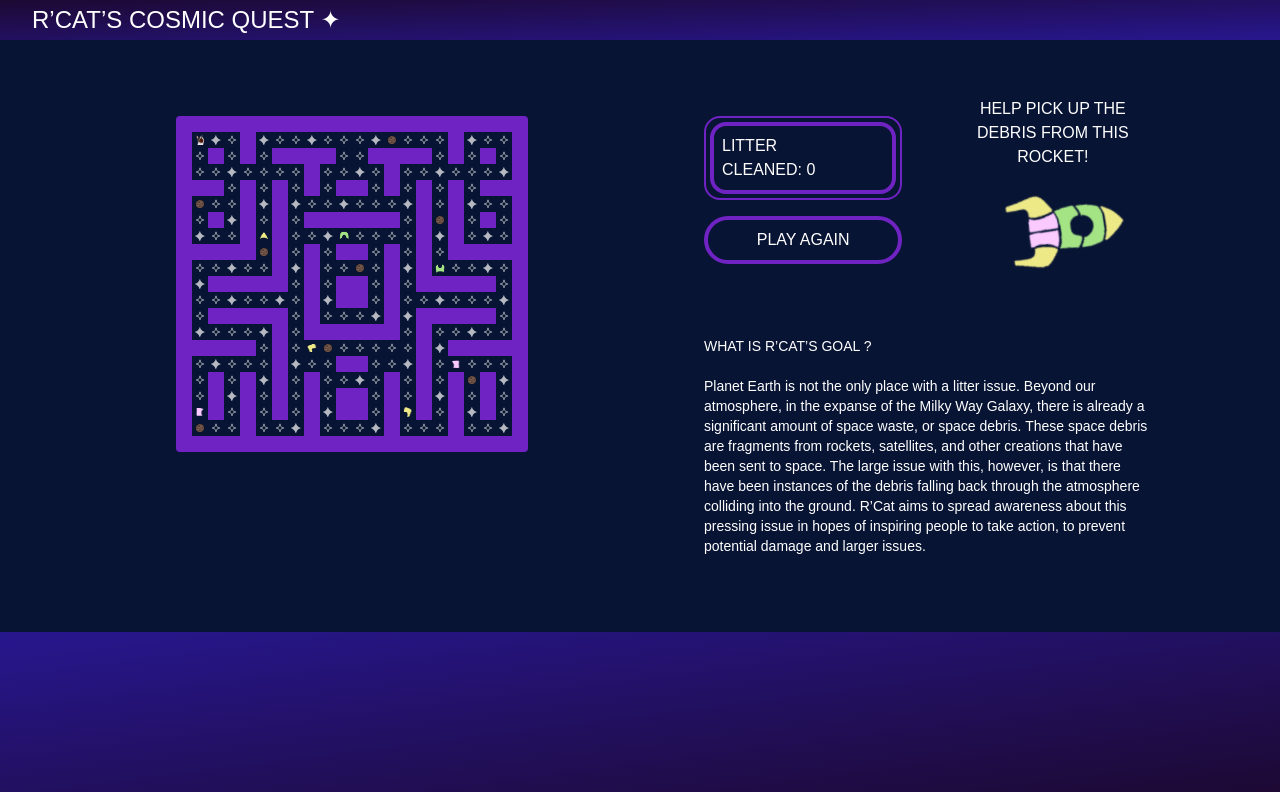
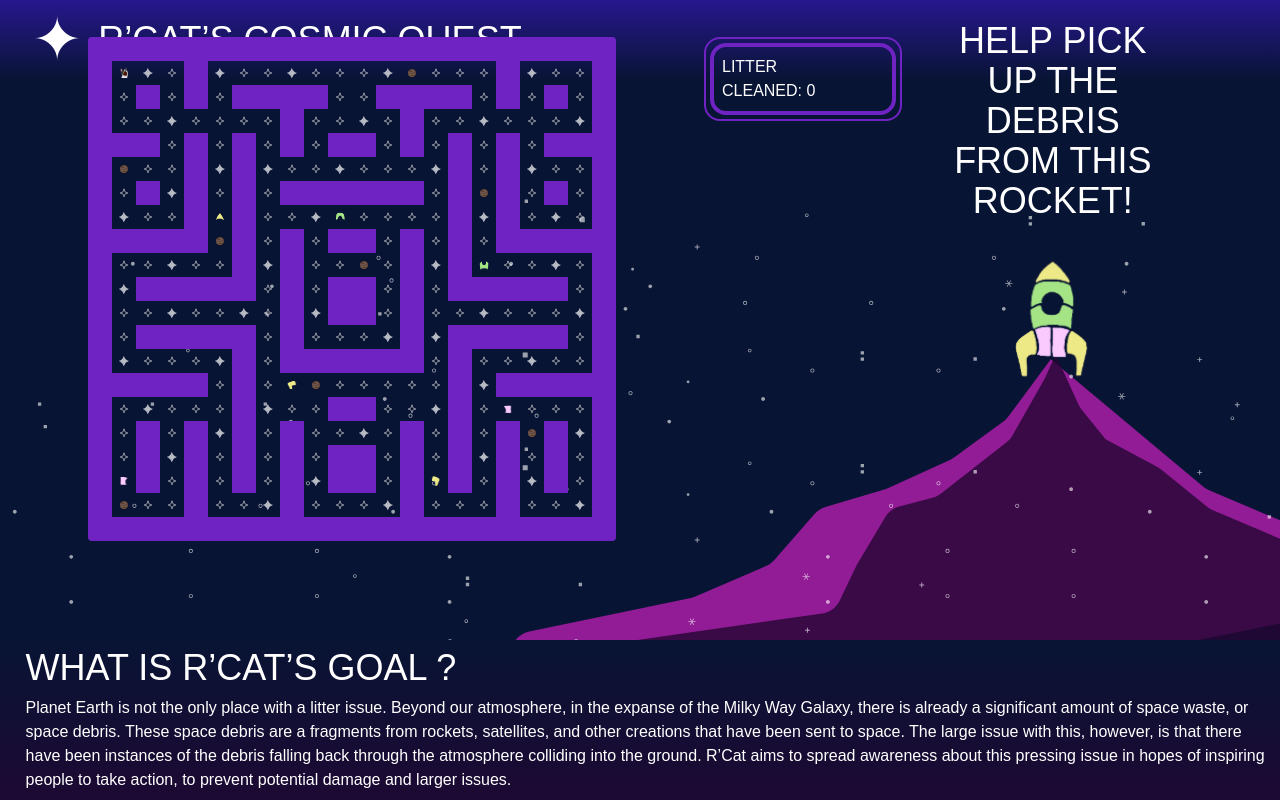
Before and after one commit to shirleyduong/R-Cat-s-Cosmic-Quest, a Next.js app: page / in a window 1280 px wide. Built offline with nearby package versions, Linux system fonts and the light colour scheme; a web font is replaced by a local one.

Commit message:
ui changes

```diff
--- a/src/components/Content.jsx
+++ b/src/components/Content.jsx
@@ -1,14 +1,15 @@
 "use client";
-import React, { useState } from 'react';
-import Image from 'next/image';
+import React, { useState } from "react";
+import Image from "next/image";
 import rocket from "../../public/rocket.svg";
-import Game from './Game';
+import space from "../../public/space.svg";
+import starss from "../../public/starss.svg";
+import Game from "./Game";
 import { motion } from "framer-motion";
 
 const animations = {
   animate: {
     y: [0, -20, 0], // Moves up and down
-    rotate: [0, 50, 0], // Rotates
   },
 };
 
@@ -16,11 +17,19 @@ const Content = () => {
   const [score, setScore] = useState(0);
 
   return (
-    <div className="h-[74vh] bg-cats-blue-100 flex items-center text-white">
-      <div className="grid grid-cols-2 px-[10vw] py-[6vh] gap-[10vw]">
+    <div className="relative h-[70vh] bg-cats-blue-100 flex items-center text-white">
+        <Image
+        src={space}
+        alt="Space"
+        className="absolute right-0 bottom-0 w-[60%] overflow-hidden"
+        />
+        <Image src={starss} alt={starss} className="absolute opacity-60 right-0 bottom-0 w-screen overflow-hidden z-0"/>
+
+      <div className="grid grid-cols-2 px-[10vw] py-[6vh] gap-[10vw] z-10">
         <div>
           <Game score={score} setScore={setScore} />
         </div>
+        {/* Info Section */}
         <div className="grid grid-rows-2">
           <div className="grid grid-cols-2 gap-[4vw]">
             <div>
@@ -29,17 +38,16 @@ const Content = () => {
                   LITTER <br /> CLEANED: {score}
                 </div>
               </div>
-              <div className="flex justify-center items-center px-4 py-2 mt-4 rounded-full border-4 border-cats-purple-300">
-                PLAY AGAIN
-              </div>
             </div>
             <div className="flex flex-col justify-center items-center text-center">
-              <p className="-translate-y-8">HELP PICK UP THE DEBRIS FROM THIS ROCKET!</p>
+              <p className="text-4xl -translate-y-4">
+                HELP PICK UP THE DEBRIS FROM THIS ROCKET!
+              </p>
               <motion.div
                 variants={animations}
                 animate="animate"
                 transition={{
-                  duration: 8, // Duration of each cycle
+                  duration: 2, // Duration of each cycle
                   repeat: Infinity, // Loop infinitely
                   ease: "easeInOut", // Smooth easing
                 }}
@@ -47,27 +55,10 @@ const Content = () => {
                 <Image
                   src={rocket}
                   alt="Rocket"
-                  className="w-[6vw] -translate-y-6 rotate-45"
+                  className="w-[6vw] translate-y-8"
                 />
               </motion.div>
             </div>
-          </div>
-          <div className="text-sm">
-            <p>
-              WHAT IS R’CAT’S GOAL ?
-              <br />
-              <br />
-              Planet Earth is not the only place with a litter issue. Beyond our
-              atmosphere, in the expanse of the Milky Way Galaxy, there is
-              already a significant amount of space waste, or space debris.
-              These space debris are fragments from rockets, satellites, and
-              other creations that have been sent to space. The large issue
-              with this, however, is that there have been instances of the
-              debris falling back through the atmosphere colliding into the
-              ground. R’Cat aims to spread awareness about this pressing issue
-              in hopes of inspiring people to take action, to prevent potential
-              damage and larger issues.
-            </p>
           </div>
         </div>
       </div>
--- a/src/components/Footer.jsx
+++ b/src/components/Footer.jsx
@@ -2,8 +2,9 @@ import React from 'react'
 
 const Footer = () => {
   return (
-    <div className='h-[20vh] bg-gradient-to-br from-cats-purple-200 to-cats-purple-100'>
-
+    <div className='h-[20vh] bg-gradient-to-b from-cats-blue-100 to-cats-purple-100 text-white pl-[2vw] pt-[1vh]'>
+      <p className='text-4xl pb-[1vh]'>WHAT IS R’CAT’S GOAL ?</p>
+      <p>Planet Earth is not the only place with a litter issue. Beyond our atmosphere,  in the expanse of the Milky Way Galaxy, there is already a significant amount of space waste, or space debris. These space debris are a fragments from rockets, satellites, and other creations that have been sent to space. The large issue with this, however, is that there have been instances of the debris falling back through the atmosphere colliding into the ground. R’Cat aims to spread awareness about this pressing issue in hopes of inspiring people to take action, to prevent potential damage and larger issues.</p>
     </div>
   )
 }
--- a/src/components/Game.jsx
+++ b/src/components/Game.jsx
@@ -109,35 +109,30 @@ const Game = ({ score, setScore }) => {
     if (tile === 3) {
         if(rowIndex === 0 && colIndex === 0){
             return (
-                <div key={`${rowIndex}-${colIndex}`} className="w-4 h-4 bg-cats-purple-300 rounded-tl" />
+                <div key={`${rowIndex}-${colIndex}`} className="w-[1.5rem] h-[1.5rem] bg-cats-purple-300 rounded-tl" />
             );
         }else if(rowIndex === 0 && colIndex === 21){
             return (
-                <div key={`${rowIndex}-${colIndex}`} className="w-4 h-4 bg-cats-purple-300 rounded-tr" />
+                <div key={`${rowIndex}-${colIndex}`} className="w-[1.5rem] h-[1.5rem] bg-cats-purple-300 rounded-tr" />
             );
         }else if(rowIndex === 20 && colIndex === 0){
             return (
-                <div key={`${rowIndex}-${colIndex}`} className="w-4 h-4 bg-cats-purple-300 rounded-bl" />
+                <div key={`${rowIndex}-${colIndex}`} className="w-[1.5rem] h-[1.5rem] bg-cats-purple-300 rounded-bl" />
             );
         }else if(rowIndex === 20 && colIndex === 21){
             return (
-                <div key={`${rowIndex}-${colIndex}`} className="w-4 h-4 bg-cats-purple-300 rounded-br" />
+                <div key={`${rowIndex}-${colIndex}`} className="w-[1.5rem] h-[1.5rem] bg-cats-purple-300 rounded-br" />
             );
         }
         else{
             return (
-                <div key={`${rowIndex}-${colIndex}`} className="w-4 h-4 bg-cats-purple-300" />
+                <div key={`${rowIndex}-${colIndex}`} className="w-[1.5rem] h-[1.5rem] bg-cats-purple-300" />
               );
         }
-
     }
-
-
     const tileImage = tileMap[tile];
-
     return (
-
-      <div key={`${rowIndex}-${colIndex}`} className="w-4 h-4 flex items-center justify-center">
+      <div key={`${rowIndex}-${colIndex}`} className="w-[1.5rem] h-[1.5rem] flex items-center justify-center">
         {tileImage && (
           <Image
             src={tileImage}
--- a/src/components/Tab.jsx
+++ b/src/components/Tab.jsx
@@ -2,8 +2,9 @@ import React from 'react'
 
 const Tab = () => {
   return (
-    <div className='bg-gradient-to-br from-cats-purple-100 to-cats-purple-200 text-white pl-8 py-1 text-2xl'>
-      R’CAT’S COSMIC QUEST ✦
+    <div className='h-[10vh] bg-gradient-to-t from-cats-blue-100 to-cats-purple-200 text-white pl-8 py-1 flex flex-row items-center'>
+      <p className='text-6xl'>✦</p>
+      <p className='pl-4 text-4xl'>R’CAT’S COSMIC QUEST</p>
     </div>
   )
 }
```
Also changed, not shown: public/space.svg (added), public/starss.svg (added).
